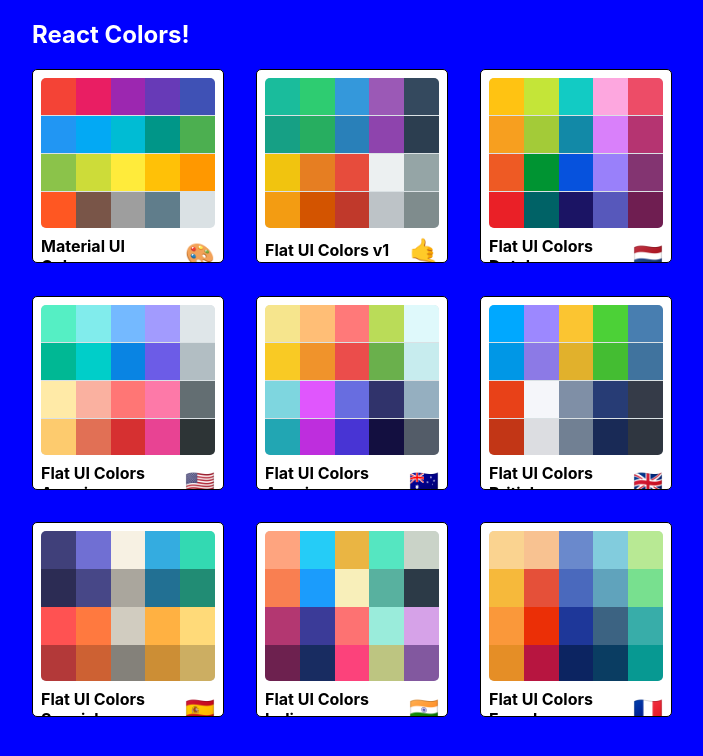
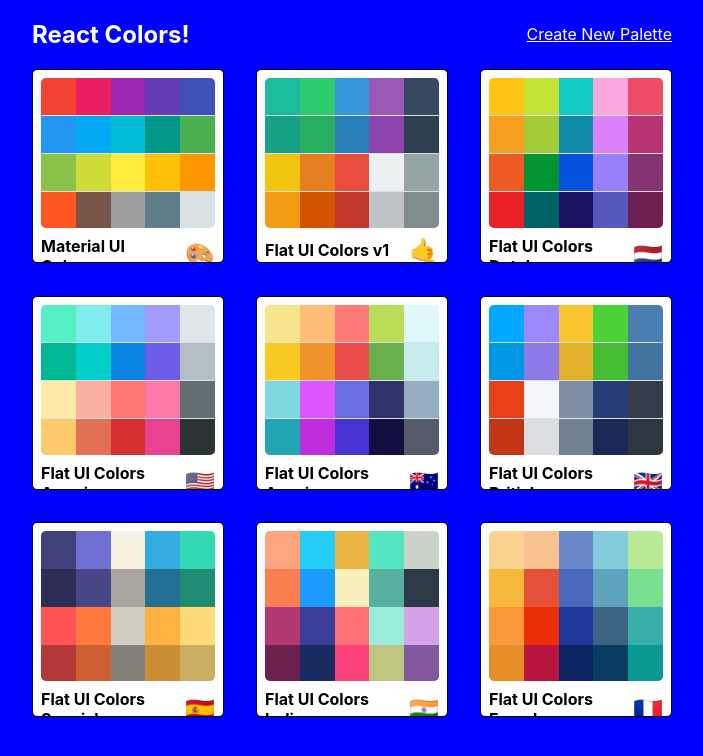
Before and after one commit to RyanEllingson/react-color-app, a React (Create React App) app: page / in a window 1280 px wide. Shown: the top 756 px of the page, without its empty margins (288-991 px from the left). Built offline with nearby package versions, Linux system fonts and the light colour scheme.

Commit message:
add NewPaletteForm with link on home page

```diff
--- a/src/App.js
+++ b/src/App.js
@@ -2,6 +2,7 @@
 import PaletteList from "./PaletteList";
 import Palette from "./Palette";
 import SingleColorPalette from "./SingleColorPalette";
+import NewPaletteForm from "./NewPaletteForm";
 import seedColors from "./seedColors";
 import {generatePalette} from "./colorHelpers";
 
@@ -12,6 +13,7 @@
 
   return (
     <Switch>
+      <Route exact path="/palette/new" render={() => <NewPaletteForm />} />
       <Route exact path="/" render={routeProps => <PaletteList {...routeProps} palettes={seedColors}/>}/>
       <Route exact path="/palette/:id" render={(routeProps) => <Palette palette={generatePalette(findPalette(routeProps.match.params.id))}/>} />
       <Route path="/palette/:paletteId/:colorId" render={(routeProps) => <SingleColorPalette colorId={routeProps.match.params.colorId} palette={generatePalette(findPalette(routeProps.match.params.paletteId))} />} />
--- /dev/null
+++ b/src/NewPaletteForm.js
@@ -0,0 +1,14 @@
+import React, {Component} from "react";
+
+class NewPaletteForm extends Component {
+
+    render() {
+        return (
+            <div>
+                <h1>New Palette Form!</h1>
+            </div>
+        );
+    }
+}
+
+export default NewPaletteForm;
--- a/src/PaletteList.js
+++ b/src/PaletteList.js
@@ -1,5 +1,6 @@
 import React, {Component} from "react";
 import {withStyles} from "@material-ui/styles";
+import {Link} from "react-router-dom";
 import MiniPalette from "./MiniPalette";
 import styles from "./styles/PaletteListStyles";
 
@@ -20,6 +21,7 @@
                 <div className={classes.container}>
                     <nav className={classes.nav}>
                         <h1>React Colors!</h1>
+                        <Link to="/palette/new">Create New Palette</Link>
                     </nav>
                     <div className={classes.palettes}>
                         {palettes.map(palette => {
--- a/src/styles/PaletteListStyles.js
+++ b/src/styles/PaletteListStyles.js
@@ -17,7 +17,11 @@
         display: "flex",
         width: "100%",
         justifyContent: "space-between",
-        color: "white"
+        alignItems: "center",
+        color: "white",
+        "& a": {
+            color: "white"
+        }
     },
     palettes: {
         boxSizing: "border-box",
```
